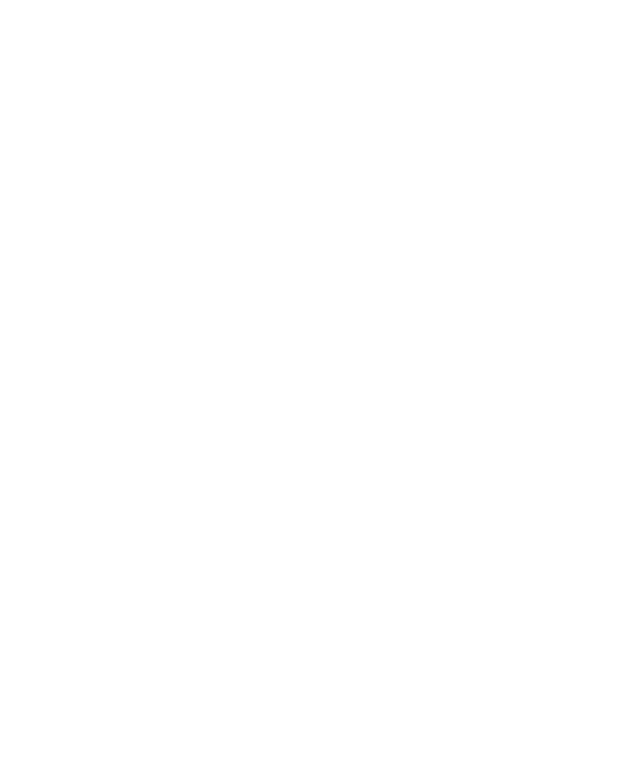
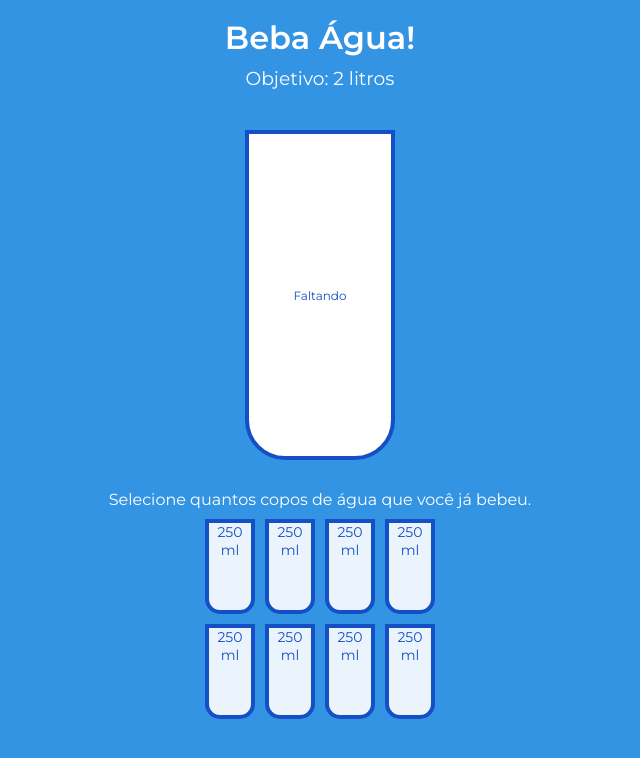
Before and after one commit to lucasnathandev/drink-water, a plain HTML site: page index.html in a window 1280 px wide. Shown: the whole page, without its empty margins (320-960 px from the left). Drawn offline with Linux system fonts and the light colour scheme.

Commit message:
:sparkles: CSS and HTML completed. Now we can work in JS.

```diff
--- a/index.html
+++ b/index.html
@@ -4,7 +4,33 @@
     <meta charset="UTF-8" />
     <meta http-equiv="X-UA-Compatible" content="IE=edge" />
     <meta name="viewport" content="width=device-width, initial-scale=1.0" />
-    <title>Drink Water</title>
+    <title>Beba Água</title>
+    <link rel="stylesheet" href="style.css" />
+    <script src="script.js" defer></script>
   </head>
-  <body></body>
+  <body>
+    <h1>Beba Água!</h1>
+    <h3>Objetivo: 2 litros</h3>
+    <div class="cup">
+      <div class="remained" id="remained">
+        <span id="liters"></span>
+        <small>Faltando</small>
+      </div>
+
+      <div class="percentage" id="percentage"></div>
+    </div>
+
+    <p class="text">Selecione quantos copos de água que você já bebeu.</p>
+
+    <div class="cups">
+      <div class="cup cup-small">250 ml</div>
+      <div class="cup cup-small">250 ml</div>
+      <div class="cup cup-small">250 ml</div>
+      <div class="cup cup-small">250 ml</div>
+      <div class="cup cup-small">250 ml</div>
+      <div class="cup cup-small">250 ml</div>
+      <div class="cup cup-small">250 ml</div>
+      <div class="cup cup-small">250 ml</div>
+    </div>
+  </body>
 </html>
--- a/style.css
+++ b/style.css
@@ -1,16 +1,105 @@
-@import url("https://fonts.googleapis.com/css2?family=Roboto&display=swap");
+@import url("https://fonts.googleapis.com/css?family=Montserrat:400,600&display=swap");
+
+:root {
+  --border-color: #144fc6;
+  --water-color: #6ab3f8;
+}
 
 * {
   box-sizing: border-box;
 }
 
 body {
-  font-family: "Roboto", sans-serif;
+  background-color: #3494e4;
+  color: #fff;
+  font-family: "Montserrat", sans-serif;
   display: flex;
   flex-direction: column;
+  align-items: center;
+  margin-bottom: 40px;
+  scroll-behavior: smooth;
+}
+
+h1 {
+  margin: 10px 0 0;
+}
+
+h3 {
+  font-weight: 400;
+  margin: 10px 0;
+}
+
+.cup {
+  background-color: #fff;
+  border: 4px solid var(--border-color);
+  color: var(--border-color);
+  border-radius: 0 0 40px 40px;
+  height: 330px;
+  width: 150px;
+  margin: 30px 0;
+  display: flex;
+  flex-direction: column;
+  overflow: hidden;
+}
+
+.cup.cup-small {
+  height: 95px;
+  width: 50px;
+  border-radius: 0 0 15px 15px;
+  background-color: rgba(255, 255, 255, 0.9);
+  cursor: pointer;
+  font-size: 14px;
+  align-items: center;
+  text-align: center;
+  margin: 5px;
+  transition: 0.3s ease;
+}
+
+.cup.cup.cup-small.full {
+  background-color: var(--water-color);
+  color: #fff;
+}
+
+.cups {
+  display: flex;
+  flex-wrap: wrap;
+  align-items: center;
   justify-content: center;
+  width: 280px;
+  max-width: 90vw;
+}
+
+.remained {
+  display: flex;
+  flex-direction: column;
   align-items: center;
-  height: 100vh;
-  overflow: hidden;
-  margin: 0;
+  justify-content: center;
+  text-align: center;
+  flex: 1;
+  transform: 0.3s ease;
 }
+
+.remained span {
+  font-size: 20px;
+  font-weight: bold;
+}
+
+.remained small {
+  font-size: 12px;
+}
+
+.percentage {
+  background-color: var(--water-color);
+  display: flex;
+  align-items: center;
+  justify-content: center;
+  font-weight: bold;
+  font-size: 30px;
+  height: 0;
+  transition: 0.3s ease;
+}
+
+.text {
+  text-align: center;
+  margin: 0 0 5px;
+}
```
